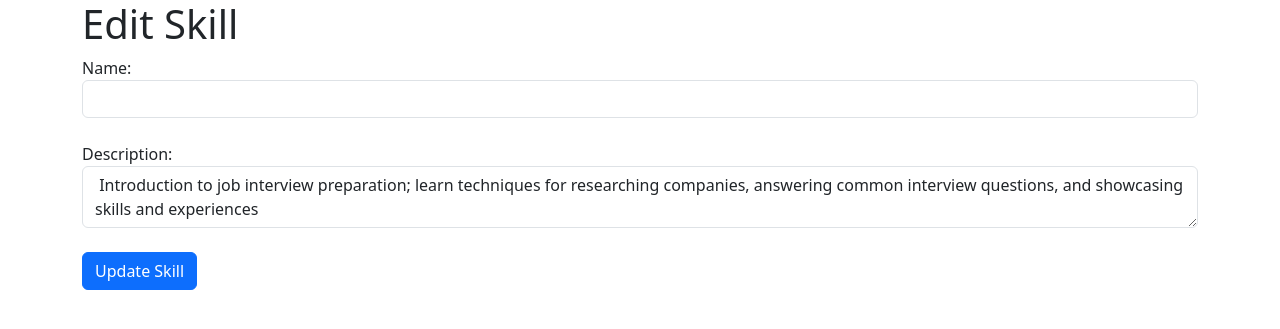
After one commit to faith2221/Skill-Journey-, a Flask app: page /skills/skills/27/edit in a window 1280 px wide. The commit adds this page. Shown: the top 329 px of the page. Run offline with Flask 3, Linux system fonts and the light colour scheme; a user stored in the database is signed in; data comes from the database, SQL or seed files in the repository.

Commit message:
Additions

```diff
--- a/app/__init__.py
+++ b/app/__init__.py
@@ -1,5 +1,4 @@
 from flask import Flask
-
 def create_app():
     app = Flask(__name__)
     app.config.from_mapping(
@@ -11,7 +10,11 @@ def create_app():
     from app.users.views import bp as user_bp
     app.register_blueprint(user_bp)
 
+    from app.skills.views import bp as skills_bp
+    app.register_blueprint(skills_bp)
+
     from app import db
     db.init_app(app)
 
+
     return app
--- a/app/skills/views.py
+++ b/app/skills/views.py
@@ -1,7 +1,67 @@
-from flask import Blueprint, render_template
+from flask import request, render_template, Blueprint, session, url_for, redirect, flash, g
+from app.users.views import login_required
+from app.db import get_db
+from datetime import datetime
+from app.utils import form_errors, validate
+from werkzeug.security import generate_password_hash, check_password_hash
 
-bp = Blueprint('skills', __name__)
+bp = Blueprint('skills', __name__, url_prefix='/skills')
 
-@bp.route('/')
-def skills():
-    render_template('index.html')
+@bp.route('/skills')
+@login_required
+def view_skills():
+    """ Logic to view skills """
+    db = get_db()
+    skills = db.execute("SELECT * from skills").fetchall()
+    return render_template('skills/skills.html', skills=skills)
+
+@bp.route('/skills/add', methods=['GET', 'POST'])
+@login_required
+def add_skill():
+    """ Logic that allows user to add skill to track progress"""
+    if request.method == 'POST':
+        name = request.form['name']
+        description = request.form['description']
+        if name and description:
+            db = get_db()
+            db.execute(" INSERT INTO skills (name, description) VALUES (?, ?)", (name, description))
+            db.commit()
+            flash('Skill added successfully!', 'success')
+            return redirect(url_for('skills.view_skills'))
+        else:
+            flash('Both name and description are required', 'error')
+    return render_template('skills/add_skill.html')
+
+@bp.route('/skills/<int:id>/edit', methods=['GET', 'POST'])
+@login_required
+def edit_skill(id):
+    db = get_db()
+    skill = db.execute("""
+    SELECT * FROM skills WHERE id = ?""", (id,)).fetchone()
+    if skill is None:
+        flash('Skill not found', 'error')
+        return redirect(url_for('skills.view_skills'))
+
+    if request.method == 'POST':
+        name = request.form['name']
+        description = request.form['description']
+        if name and description:
+            db.execute ("""
+            UPDATE skills SET name = ?, description = ? WHERE id = ?""", (name, description, id))
+            db.commit()
+            flash('Skill updated successfully!', 'success')
+            return redirect(url_for('skills.view_skills'))
+        else:
+            flash ('Both name and description are required', 'error')
+    return render_template('skills/edit_skill.html', skill=skill)
+
+@bp.route('/skills/<int:id>/delete', methods=['GET', 'POST'])
+@login_required
+def delete_skill(id):
+    """ Logic to delete an added skill """
+    db = get_db()
+    db.execute("""
+    DELETE FROM skills WHERE id = ?""", (id,))
+    db.commit()
+    flash('Skill deleted successfully!', 'success')
+    return redirect(url_for('skills.view_skills'))
--- a/app/templates/layout.html
+++ b/app/templates/layout.html
@@ -8,6 +8,7 @@
     <link href="https://cdn.jsdelivr.net/npm/bootstrap@5.3.3/dist/css/bootstrap.min.css"
      rel="stylesheet" integrity="sha384-QWTKZyjpPEjISv5WaRU9OFeRpok6YctnYmDr5pNlyT2bRjXh0JMhjY6hW+ALEwIH"
      crossorigin="anonymous">
+     <link rel="stylesheet" href="landing.css">
   </head>
   <body>
     {% include "inc/message.html" %}
--- /dev/null
+++ b/app/templates/skills/edit_skill.html
@@ -0,0 +1,14 @@
+{% extends "layout.html" %}
+
+{% block content %}
+<div class="container">
+  <h1>Edit Skill</h1>
+  <form action="{{ url_for('skills.add_skill') }}" method="POST">
+    <label for="name">Name:</label>
+    <input type="text" id="name" name="name" class="form-control"><br>
+    <label for="description">Description:</label>
+    <textarea id="description" name="description" class="form-control">{{ skill.description }}</textarea><br>
+    <button type="submit" class="btn btn-primary">Update Skill</button>
+  </form>
+</div>
+{% endblock content %}
--- a/app/users/views.py
+++ b/app/users/views.py
@@ -4,7 +4,11 @@ from app.db import get_db
 from app.utils import form_errors, validate
 from werkzeug.security import generate_password_hash, check_password_hash
 
-bp = Blueprint('users', __name__)
+bp = Blueprint('users', __name__, url_prefix='/users')
+
+@bp.route('/')
+def landing_page():
+    return render_template('users/landing.html')
 
 @bp.route('/register', methods=['GET', 'POST'])
 def register():
@@ -23,7 +27,7 @@ def register():
             db.commit()
 
             # Flash after successful registration and redirect
-            flash('Account created successfully', category='success')
+            flash('Account created successfully!', category='success')
             return redirect(url_for('users.login'))
 
         # Handle Errors
@@ -42,13 +46,13 @@ def login():
         user = db.execute("""--sql
         SELECT * FROM users WHERE username = ? OR email = ?""", (username, username)).fetchone()
         if user is None or not check_password_hash(user['password'], password):
-            flash("Invalid username or password", category='danger')
+            flash("Invalid username or password!", category='danger')
             return render_template('users/login.html')
         else:
-            flash("Logged in successfully", category='success')
+            flash("Logged in successfully!", category='success')
             session.clear()
             session['user_id'] = user['id']
-            return redirect('/')
+            return redirect('users/')
     return render_template('users/login.html')
 
 @bp.route('/logout')
```
Also changed, not shown: app/skills/skill.sql (+69 -52 lines), app/static/landing.css (added, +42 -0 lines), app/templates/skills/add_skill.html (added, +14 -0 lines), app/templates/skills/skills.html (added, +12 -0 lines), app/templates/users/landing.html (added, +10 -0 lines), db.sqlite3.
